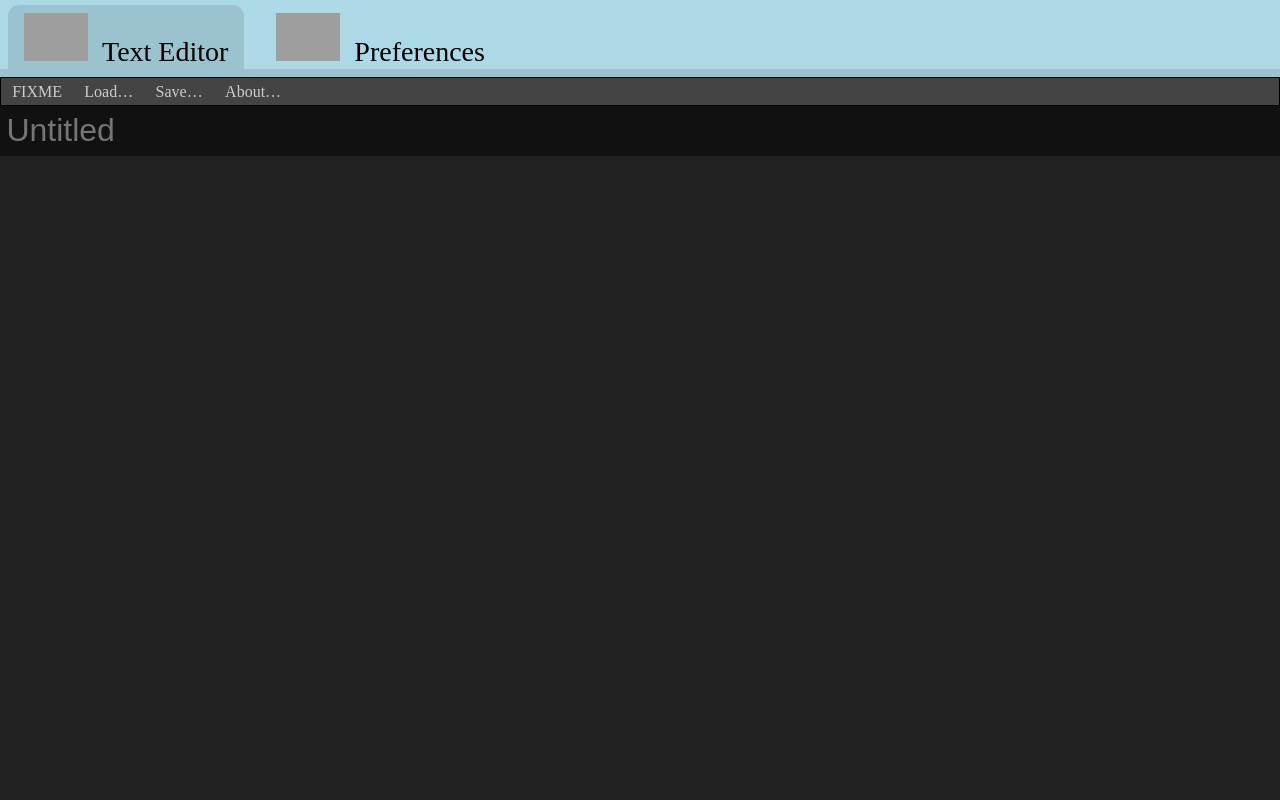
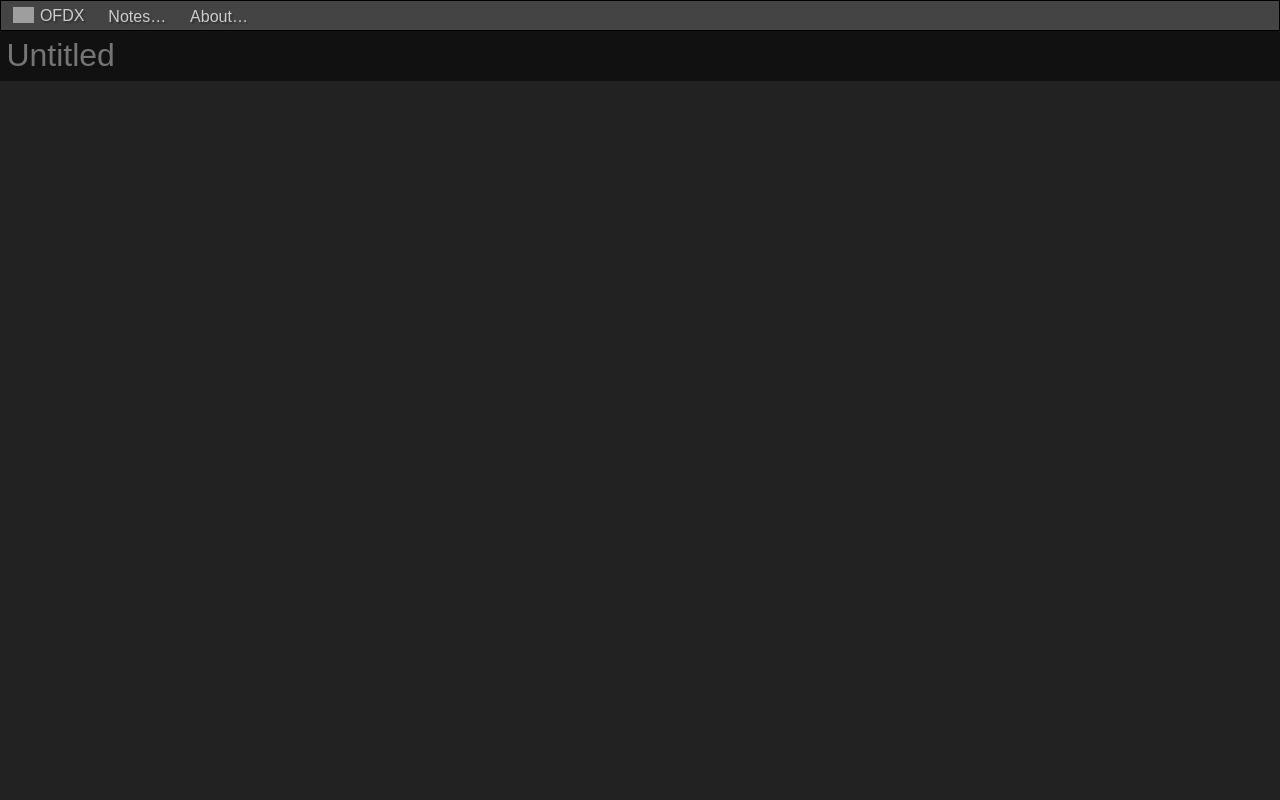
Before and after one commit to ofdx/ofdx-somenotes, a React (Create React App) app: page / in a window 1280 px wide. Shown: the top 800 px of the page. Built offline with nearby package versions, Linux system fonts and the light colour scheme; grey boxes are pictures that could not be loaded.

Commit message:
Remove app tab bar, rework text ed menubar

```diff
--- a/src/components/texted/NoteTextEditor.js
+++ b/src/components/texted/NoteTextEditor.js
@@ -14,16 +14,43 @@ export default function NoteTextEditor(props){
     setFieldState(value);
   }
 
+  const [menubarState, updateMenubarState] = React.useState([
+    {
+      // Open a menu with other applications and preferences.
+      label: 'OFDX',
+      icon: '/texted.png'
+    },
+    {
+      // Open a dialog to create a new/empty note, or load from one saved on the server.
+      label: 'Notes…'
+    },
+    {
+      // Open a dialog with info about this application and the currently open file.
+      label: 'About…'
+    }
+  ]);
+
+  const menuPick = (what) => updateMenubarState(menubarState.map(el => ({ ...el, active: ((el === what) && !el.active) })));
+
+  const menuItems = menubarState
+    .map((el) => (
+      <span
+        className={"pick" + (el.active ? " active" : "")}
+        onClick={() => menuPick(el)}
+      >
+        <img
+          className={"img_pixelated" + (el.icon ? "" : " hidden")}
+          src={el.icon}
+        />
+        {el.label}
+      </span>
+    ));
+
+
   return (
     <div className="note_texted">
       <div className="note_texted_ctrlbar">
-        {/* This is the UI for the text editor. It should allow you to do things
-        like save to a file on the server, load a file, etc. */}
-
-        <span>FIXME</span>
-        <span>Load&hellip;</span>
-        <span>Save&hellip;</span>
-        <span>About&hellip;</span>
+        {menuItems}
       </div>
 
       <input
--- a/src/components/texted/texted.css
+++ b/src/components/texted/texted.css
@@ -10,22 +10,37 @@
 }
 
 .note_texted_ctrlbar {
-  height: 1.7em;
+  height: 1.8em;
   border: solid 1px black;
 
   color: #ccc;
   background-color: #444;
 }
-.note_texted_ctrlbar span {
+.note_texted_ctrlbar .pick {
   display: inline-block;
   margin: 0 0.35em;
-  padding: 0.35em;
+  padding: 0.4em;
   height: 1em;
+
+  font-family: sans-serif;
+  text-shadow: 0.1em 0.1em 0.1em rgba(0, 0, 0, 0.3);
 }
-.note_texted_ctrlbar span:hover {
+.note_texted_ctrlbar .pick.active,
+.note_texted_ctrlbar .pick:hover {
   background-color: rgba(0, 0, 0, 0.3);
   user-select: none;
   cursor: pointer;
+}
+.note_texted_ctrlbar .pick.active {
+  border: solid 1px rgba(255, 255, 255, 0.5);
+  margin: -1px calc(0.35em - 1px);
+}
+.note_texted_ctrlbar .pick img {
+  margin: 0 0.35em -0.1em 0;
+  height: 1em;
+}
+.note_texted_ctrlbar .pick img.hidden {
+  display: none;
 }
 
 .note_texted_field {
--- a/src/index.css
+++ b/src/index.css
@@ -31,6 +31,9 @@ body {
   background-color: lightblue;
   border-bottom: solid 0.5em rgba(0, 0, 0, 0.1);
   padding-top: 0.3em;
+
+  /* FIXME - disable while reworking */
+  display: none;
 }
 
 .notes_app_icon {
```
